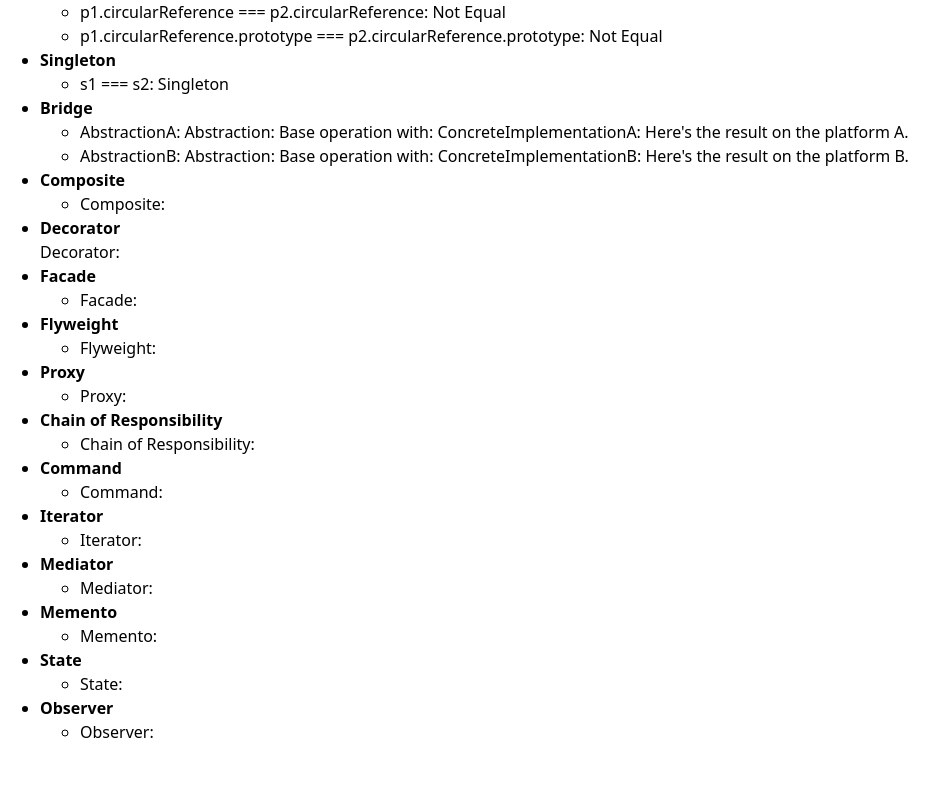
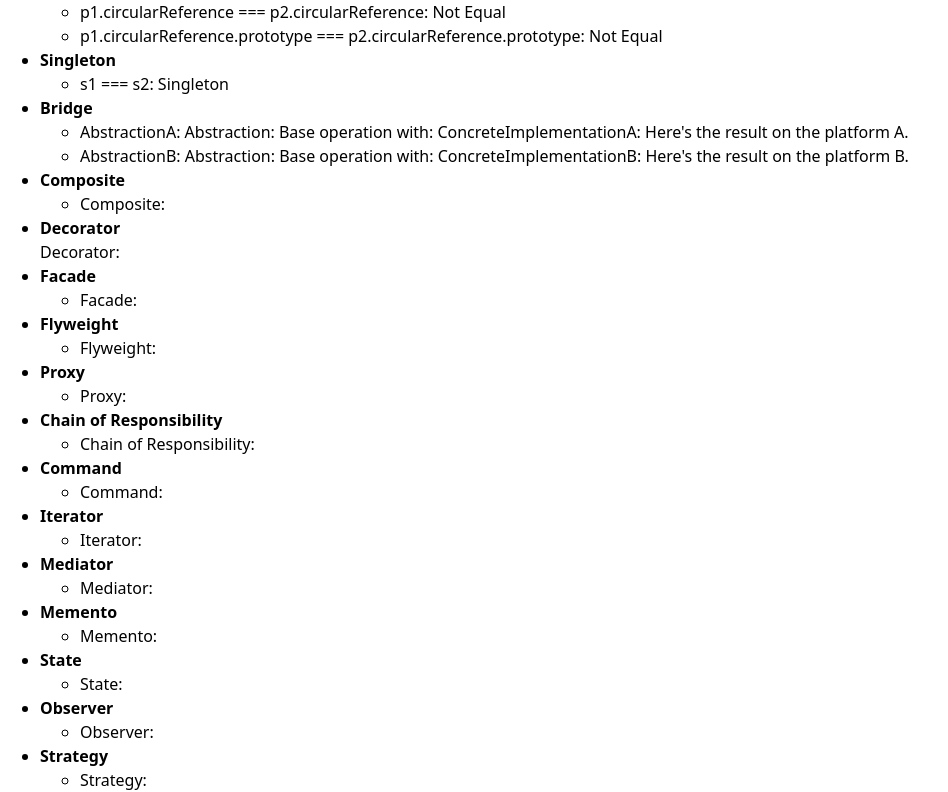
Before and after one commit to xieQin/react-ts-template, a React (Vite) app: page /design-patterns in a window 1280 px wide. Shown: the part 580-1372 px from the top of the page, without its empty margins (0-948 px from the left). Before the commit the page ends 1324 px from the top, so only its background shows below. Built offline with nearby package versions, Linux system fonts and the light colour scheme.

Commit message:
feat: add Strategy pattern

```diff
--- /dev/null
+++ b/src/views/DesignPatterns/Strategy/index.tsx
@@ -0,0 +1,7 @@
+export default function StrategyPage() {
+  return (
+    <ul>
+      <li>Strategy: </li>
+    </ul>
+  );
+}
--- a/src/views/DesignPatterns/index.tsx
+++ b/src/views/DesignPatterns/index.tsx
@@ -18,6 +18,7 @@ import PrototypePage from "./Prototype";
 import ProxyPage from "./Proxy";
 import SingletonPage from "./Singleton";
 import StatePage from "./State";
+import StrategyPage from "./Strategy";
 
 const DesignPatternsPageConfigs = {
   [DesignPatterns.Factory]: FactoryPage,
@@ -38,6 +39,7 @@ const DesignPatternsPageConfigs = {
   [DesignPatterns.Memento]: MementoPage,
   [DesignPatterns.State]: StatePage,
   [DesignPatterns.Observer]: ObserverPage,
+  [DesignPatterns.Strategy]: StrategyPage,
 };
 
 export default function DesignPatternsPage() {
```
